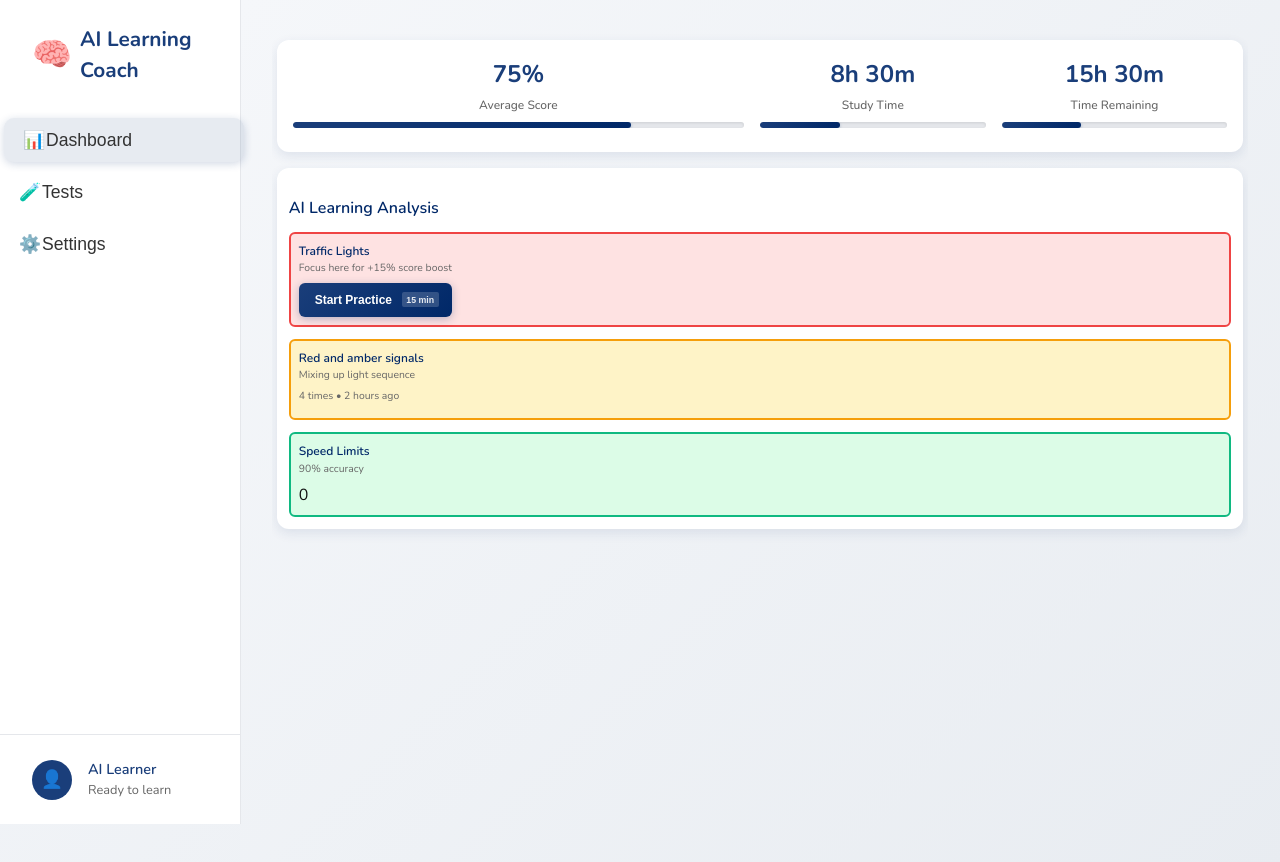
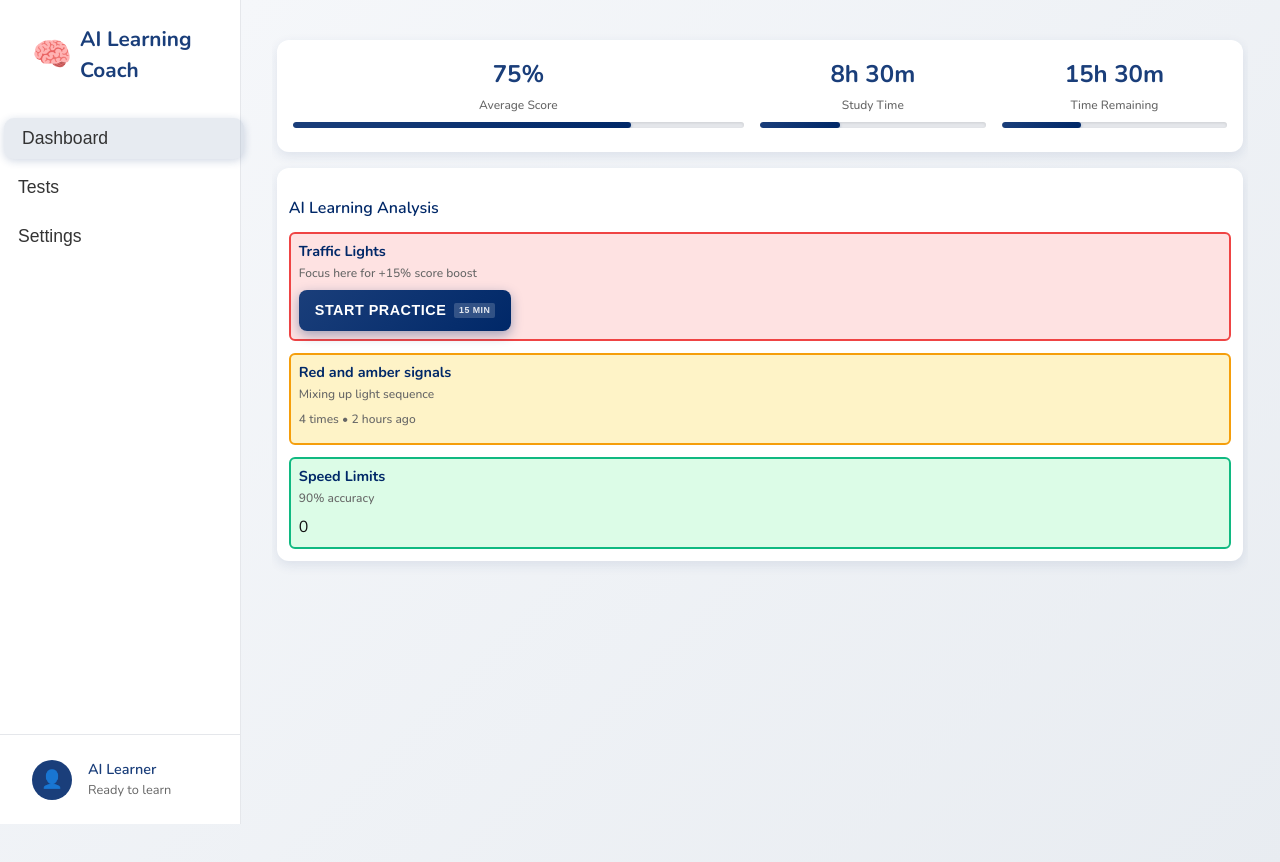
Before and after one commit to fullcircleAI/cbr-ai-coach, a React (Create React App) app: page / in a window 1280 px wide. Shown: the top 862 px of the page. Built offline with nearby package versions, Linux system fonts and the light colour scheme.

Commit message:
Make Start button bolder, remove sidebar icons (labels only), make AI analysis text clearer and easier to read

```diff
--- a/src/components/AICoachDashboard.css
+++ b/src/components/AICoachDashboard.css
@@ -116,49 +116,54 @@
 }
 
 .insight-content h4 {
-  font-size: 0.75rem;
-  font-weight: 600;
+  font-size: 0.9rem;
+  font-weight: 700;
   color: var(--text-primary);
-  margin: 0 0 0.15rem 0;
+  margin: 0 0 0.25rem 0;
+  line-height: 1.3;
 }
 
 .insight-content p {
-  font-size: 0.65rem;
+  font-size: 0.75rem;
   color: var(--text-secondary);
   margin: 0 0 0.5rem 0;
-  line-height: 1.2;
+  line-height: 1.4;
 }
 
 .insight-explanation {
-  font-size: 0.6rem;
+  font-size: 0.7rem;
   color: var(--text-secondary);
-  font-style: italic;
+  font-weight: 500;
   margin: 0.25rem 0;
+  line-height: 1.3;
 }
 
 .insight-frequency {
-  font-size: 0.55rem;
+  font-size: 0.65rem;
   color: var(--text-light);
   margin: 0.25rem 0 0 0;
+  font-weight: 500;
 }
 
 /* Start Practice Button */
 .start-practice-btn {
   display: flex;
   align-items: center;
-  gap: 0.4rem;
-  padding: 0.6rem 0.8rem;
+  gap: 0.5rem;
+  padding: 0.8rem 1rem;
   background: linear-gradient(135deg, #1A3E7A 0%, #002868 100%);
   color: white;
   border: none;
-  border-radius: 6px;
-  font-size: 0.75rem;
-  font-weight: 700;
+  border-radius: 8px;
+  font-size: 0.9rem;
+  font-weight: 800;
   cursor: pointer;
   transition: all 0.3s ease;
   width: 100%;
   justify-content: center;
-  box-shadow: 0 2px 8px rgba(26, 62, 122, 0.3);
+  box-shadow: 0 4px 12px rgba(26, 62, 122, 0.4);
+  text-transform: uppercase;
+  letter-spacing: 0.5px;
 }
 
 .start-practice-btn:hover {
--- a/src/components/Navigation.css
+++ b/src/components/Navigation.css
@@ -56,12 +56,7 @@
 }
 
 .nav-btn .nav-icon {
-  display: flex;
-  align-items: center;
-  justify-content: center;
-  min-width: 24px;
-  min-height: 24px;
-  color: #1A3E7A;
+  display: none;
 }
 
 .nav-btn.active, .nav-btn:hover {
@@ -77,8 +72,8 @@
 
 .nav-label {
   flex: 1;
-  font-size: 0.9rem;
-  font-weight: 500;
+  font-size: 1.2rem;
+  font-weight: 600;
   color: #333;
 }
 
--- a/src/components/Navigation.tsx
+++ b/src/components/Navigation.tsx
@@ -11,21 +11,18 @@ export const Navigation: React.FC = () => {
     {
       id: 'dashboard',
       label: 'Dashboard',
-      icon: '📊',
       path: '/',
       description: 'Your learning dashboard'
     },
     {
       id: 'tests',
       label: 'Tests',
-      icon: '🧪',
       path: '/tests',
       description: 'Practice tests and mock exams'
     },
     {
       id: 'settings',
       label: 'Settings',
-      icon: '⚙️',
       path: '/settings',
       description: 'App settings and preferences'
     }
@@ -68,7 +65,6 @@ export const Navigation: React.FC = () => {
               onClick={() => handleNavClick(item.path)}
               title={item.label}
             >
-              <div className="nav-icon">{item.icon}</div>
               <span className="nav-label">{item.label}</span>
             </button>
           ))}
```
